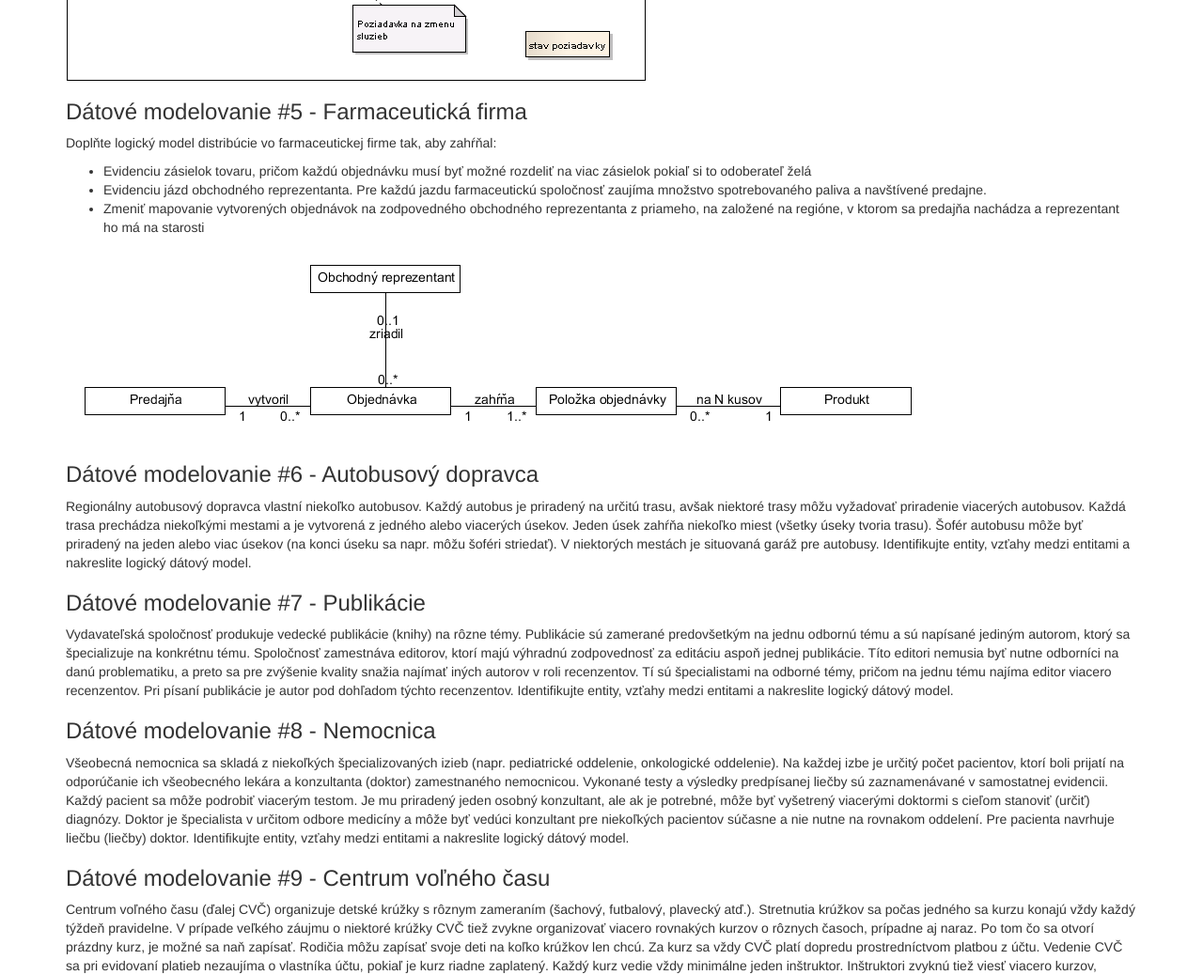
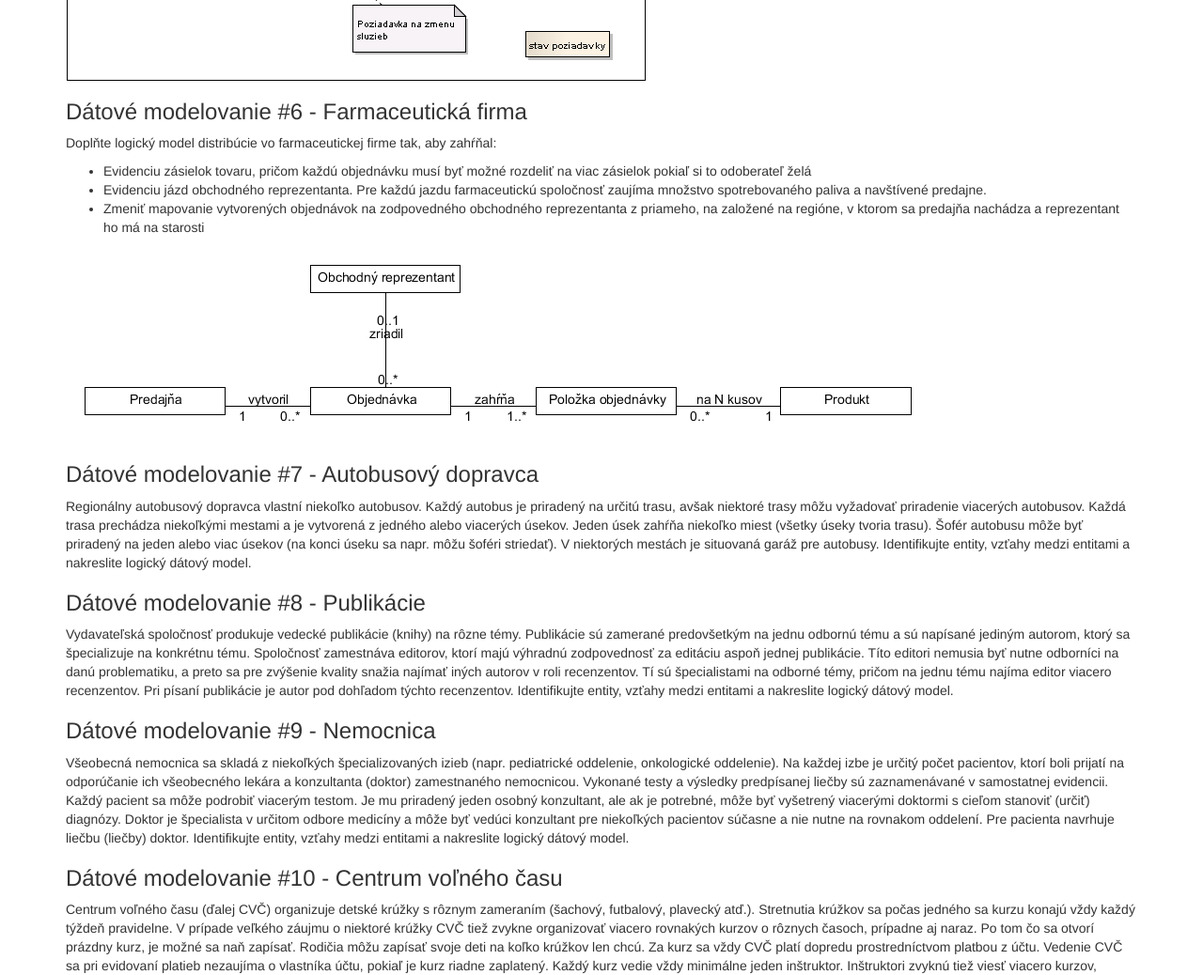
Before and after one commit to masusk/dbs-fiit.github.io, a Jekyll site: the page built from labs/_posts/2015-02-23-2-tyzden.md, in a window 1280 px wide and 1400 px high, scrolled down 1619 px. Shown: the part 312-1350 px from the top of the window at 94% size. Built offline with Jekyll 4.4.1, drawn with Linux system fonts in a browser that asks for light colours; nearby versions of some CDN libraries; Markdown is read by kramdown in place of the engine named in the settings; some of the changed lines change nothing that is shown; some of the changed text lies outside the part shown.

Commit message:
fix list numbering in lab02

```diff
--- a/labs/_posts/2015-02-23-2-tyzden.md
+++ b/labs/_posts/2015-02-23-2-tyzden.md
@@ -47,12 +47,12 @@ Každý kurz je vyučovaný učiteľom (učiteľmi), pričom učiteľ je zamestn
 
 ![ER-diagram faculty](/labs/files/lab02/studium_zadanie.png "E-R diagram štúdium")
 
-### Dátové modelovanie #4 - Provider
+### Dátové modelovanie #5 - Provider
 Doplňte chýbajúce vzťahy medzi entitami a opravte kardinalitu vo vytvorených vzťahoch (ak je potrebné):
 
 ![ER-diagram provider](/labs/files/lab02/poskytovatel_zadanie.png "E-R diagram provider")
 
-### Dátové modelovanie #5 - Farmaceutická firma
+### Dátové modelovanie #6 - Farmaceutická firma
 
 Doplňte logický model distribúcie vo farmaceutickej firme tak, aby zahŕňal:
 
@@ -63,7 +63,7 @@ sa predajňa nachádza a reprezentant ho má na starosti
 
 ![ER-diagram farmácia](/labs/files/lab02/farmacia_zadanie.png "E-R diagram farmácia")
 
-### Dátové modelovanie #6 - Autobusový dopravca
+### Dátové modelovanie #7 - Autobusový dopravca
 
 Regionálny autobusový dopravca vlastní niekoľko autobusov. Každý autobus je priradený na určitú
 trasu, avšak niektoré trasy môžu vyžadovať priradenie viacerých autobusov. Každá trasa prechádza
@@ -72,7 +72,7 @@ miest (všetky úseky tvoria trasu). Šofér autobusu môže byť priradený na
 konci úseku sa napr. môžu šoféri striedať). V niektorých mestách je situovaná garáž pre autobusy.
 Identifikujte entity, vzťahy medzi entitami a nakreslite logický dátový model.
 
-### Dátové modelovanie #7 - Publikácie
+### Dátové modelovanie #8 - Publikácie
 
 Vydavateľská spoločnosť produkuje vedecké publikácie (knihy) na rôzne témy. Publikácie sú
 zamerané predovšetkým na jednu odbornú tému a sú napísané jediným autorom, ktorý sa
@@ -82,7 +82,7 @@ a preto sa pre zvýšenie kvality snažia najímať iných autorov v roli recenz
 odborné témy, pričom na jednu tému najíma editor viacero recenzentov. Pri písaní publikácie je
 autor pod dohľadom týchto recenzentov. Identifikujte entity, vzťahy medzi entitami a nakreslite logický dátový model.
 
-### Dátové modelovanie #8 - Nemocnica
+### Dátové modelovanie #9 - Nemocnica
 
 Všeobecná nemocnica sa skladá z niekoľkých špecializovaných izieb (napr. pediatrické oddelenie,
 onkologické oddelenie). Na každej izbe je určitý počet pacientov, ktorí boli prijatí na odporúčanie ich
@@ -94,7 +94,7 @@ medicíny a môže byť vedúci konzultant pre niekoľkých pacientov súčasne
 oddelení. Pre pacienta navrhuje liečbu (liečby) doktor. Identifikujte entity, vzťahy medzi entitami
 a nakreslite logický dátový model.
 
-### Dátové modelovanie #9 - Centrum voľného času
+### Dátové modelovanie #10 - Centrum voľného času
 
 Centrum voľného času (ďalej CVČ) organizuje detské krúžky s rôznym zameraním (šachový, futbalový, plavecký atď.).
 Stretnutia krúžkov sa počas jedného sa kurzu konajú vždy každý týždeň pravidelne. V prípade veľkého záujmu o niektoré
```
